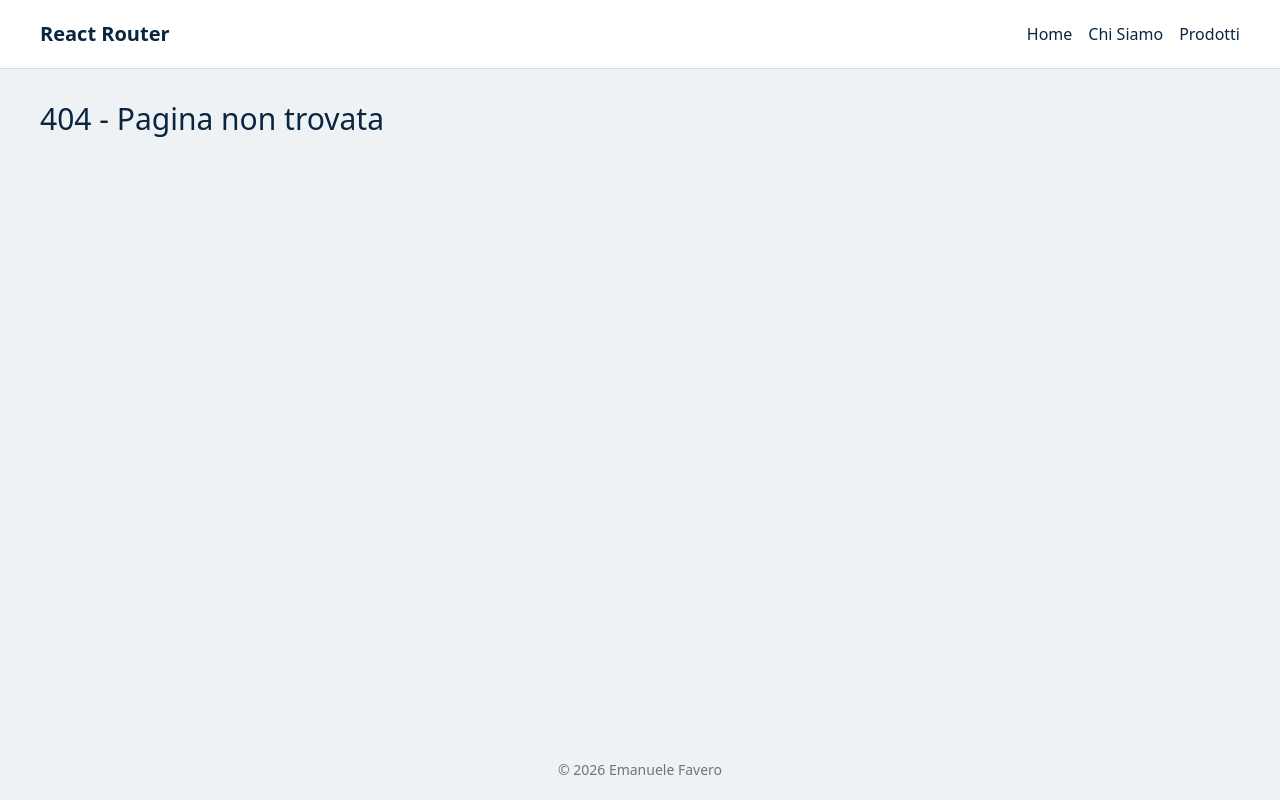
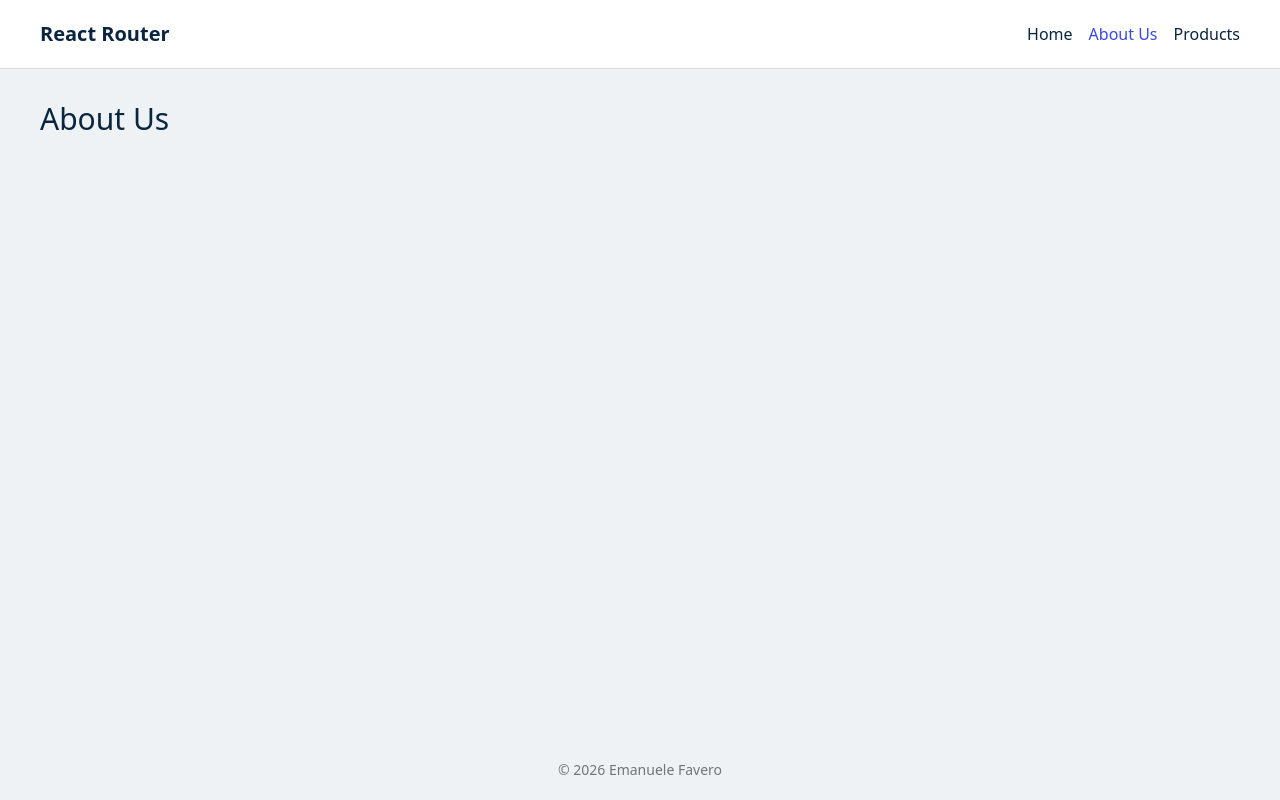
Before and after one commit to emanuelefavero/react-router, a React (Vite) app: page /about-us in a window 1280 px wide. Before the commit this address had no page. Built offline with nearby package versions, Linux system fonts and the light colour scheme.

Commit message:
feat: translate the app to English

```diff
--- a/index.html
+++ b/index.html
@@ -1,5 +1,5 @@
 <!doctype html>
-<html lang="it">
+<html lang="en">
   <head>
     <meta charset="UTF-8" />
     <link rel="icon" type="image/svg+xml" href="/favicon.svg" />
@@ -7,7 +7,7 @@
     <title>React Router</title>
     <meta
       name="description"
-      content="Una React app per fare pratica con React Router"
+      content="A React project to practice React Router"
     />
   </head>
   <body>
--- a/src/App.jsx
+++ b/src/App.jsx
@@ -8,8 +8,8 @@ export function App() {
       <Route Component={RootLayout}>
         <Route index element={<Home />} />
 
-        <Route path='chi-siamo' element={<AboutUs />} />
-        <Route path='prodotti' element={<Products />} />
+        <Route path='about-us' element={<AboutUs />} />
+        <Route path='products' element={<Products />} />
 
         <Route path='*' element={<NotFound />} />
       </Route>
--- a/src/components/layout/Header.jsx
+++ b/src/components/layout/Header.jsx
@@ -7,12 +7,12 @@ const routes = [
     label: 'Home',
   },
   {
-    to: '/chi-siamo',
-    label: 'Chi Siamo',
+    to: '/about-us',
+    label: 'About Us',
   },
   {
-    to: '/prodotti',
-    label: 'Prodotti',
+    to: '/products',
+    label: 'Products',
   },
 ];
 
--- a/src/pages/AboutUs.jsx
+++ b/src/pages/AboutUs.jsx
@@ -3,7 +3,7 @@ import './AboutUs.css';
 export const AboutUs = () => {
   return (
     <>
-      <h1 className='font-normal text-3xl'>Chi Siamo</h1>
+      <h1 className='font-normal text-3xl'>About Us</h1>
     </>
   );
 };
--- a/src/pages/Home.jsx
+++ b/src/pages/Home.jsx
@@ -3,9 +3,7 @@ import './Home.css';
 export const Home = () => {
   return (
     <>
-      <h1 className='font-normal text-3xl'>
-        Benvenuti nella nostra applicazione React Router!
-      </h1>
+      <h1 className='font-normal text-3xl'>Welcome to our React Router App!</h1>
     </>
   );
 };
--- a/src/pages/NotFound.jsx
+++ b/src/pages/NotFound.jsx
@@ -4,7 +4,7 @@ export const NotFound = () => {
   return (
     <>
       <h1 className='font-normal text-3xl'>
-        <span>404</span> - Pagina non trovata
+        <span>404</span> - Page Not Found
       </h1>
     </>
   );
```
